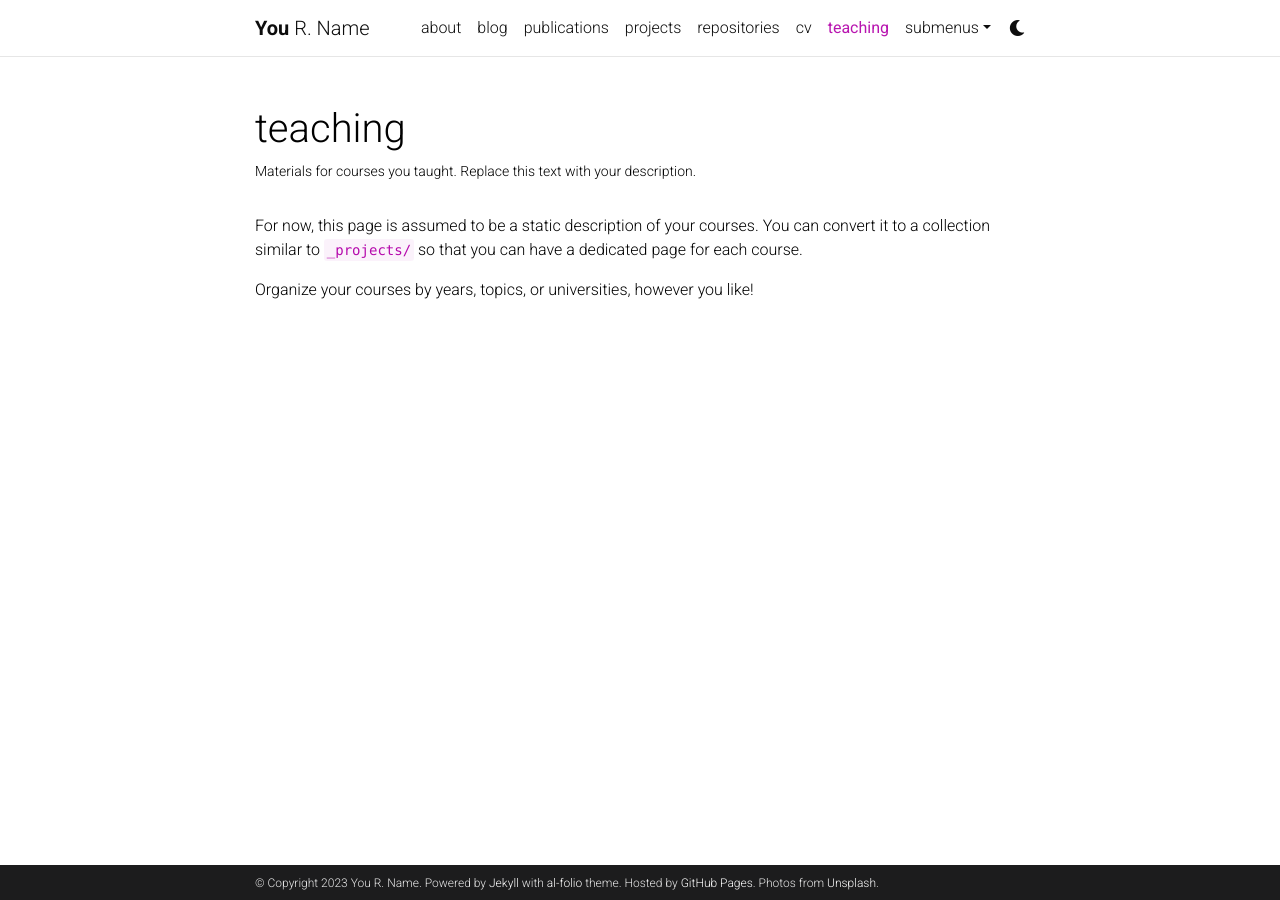
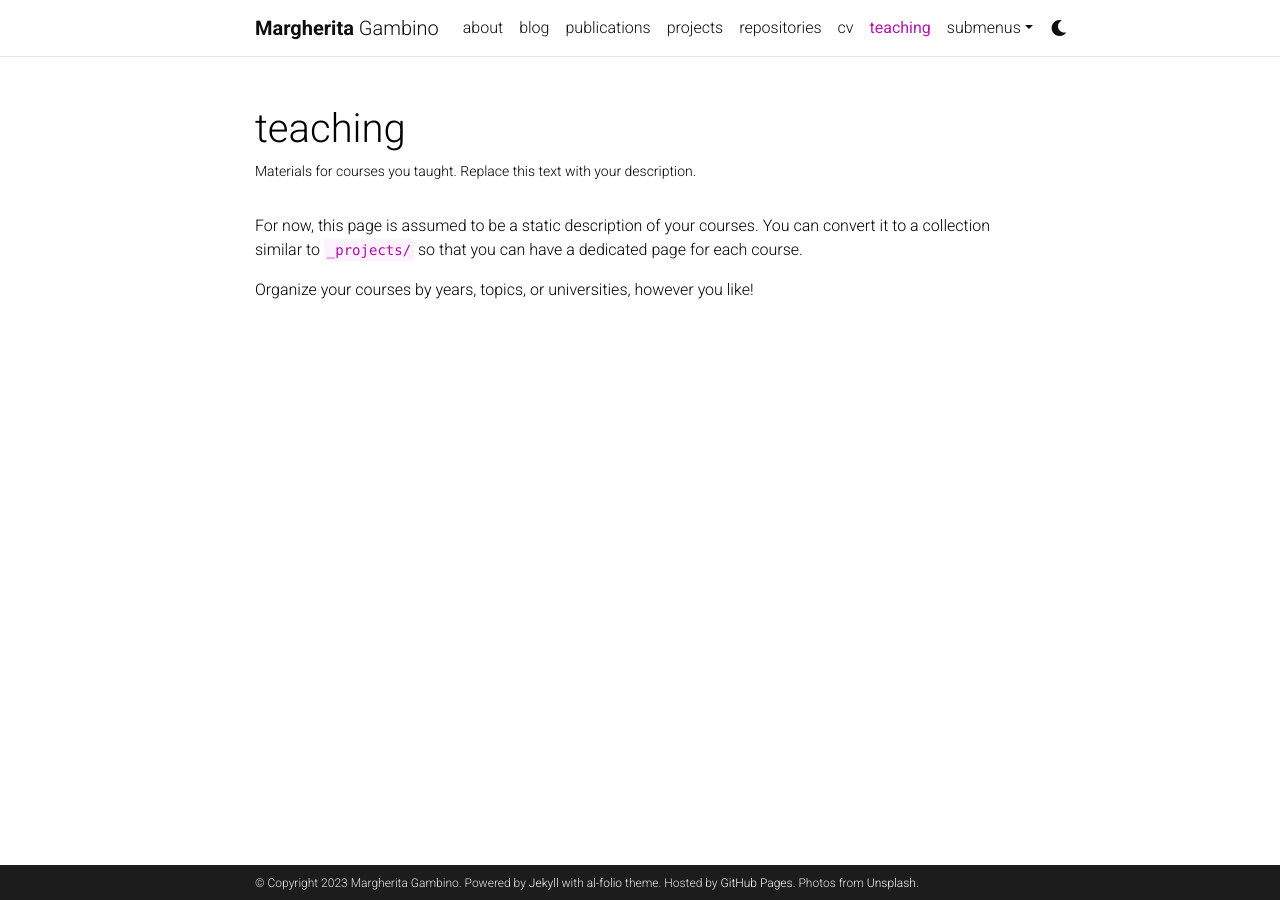
Before and after one commit to marguels/marguels.github.io, a Jekyll site: the page built from _pages/teaching.md, in a window 1280 px wide. Built offline with Jekyll 4.4.1, drawn with Linux system fonts in a browser that asks for light colours; comment, search, counter and statistics services are not loaded; a style sheet for code colours, icons or effects is not loaded.

Commit message:
Trial deploy

```diff
--- a/_config.yml
+++ b/_config.yml
@@ -3,9 +3,9 @@
 # -----------------------------------------------------------------------------
 
 title: blank # the website title (if blank, full name will be used instead)
-first_name: You
-middle_name: R.
-last_name: Name
+first_name: Margherita
+middle_name:
+last_name: Gambino
 email: you@example.com
 description: > # the ">" symbol means to ignore newlines until "footer_text:"
   A simple, whitespace theme for academics. Based on [*folio](https://github.com/bogoli/-folio) design.
```
